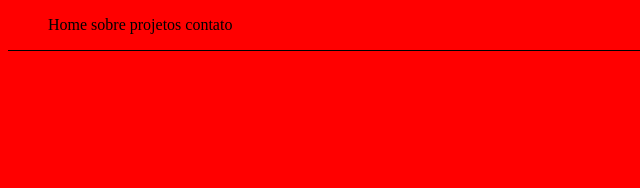
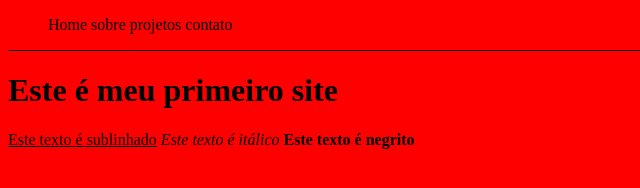
Before and after one commit to CarolinaCorte/2mat, a plain HTML site: page index.html in a window 1280 px wide. Shown: the whole page, without its empty margins (0-640 px from the left). Drawn offline with Linux system fonts and the light colour scheme.

Commit message:
Update index.html

```diff
--- a/index.html
+++ b/index.html
@@ -28,5 +28,15 @@
              </ul>
          </nav>
     </header>
+
+<main>
+<h1> Este é meu primeiro site </h1>
+
+<u>Este texto é sublinhado</u>
+<i>Este texto é itálico</i>
+<b>Este texto é negrito</b>
+</main>
+
+
 </body>
 </html>
```
